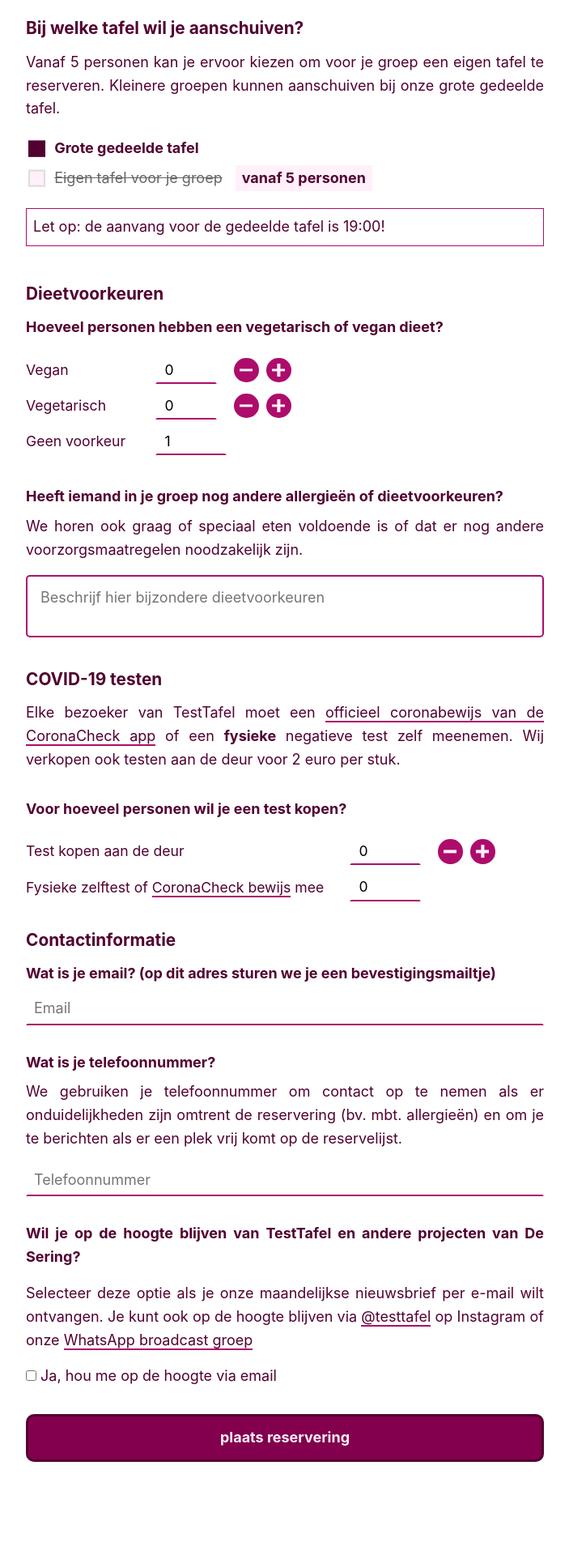
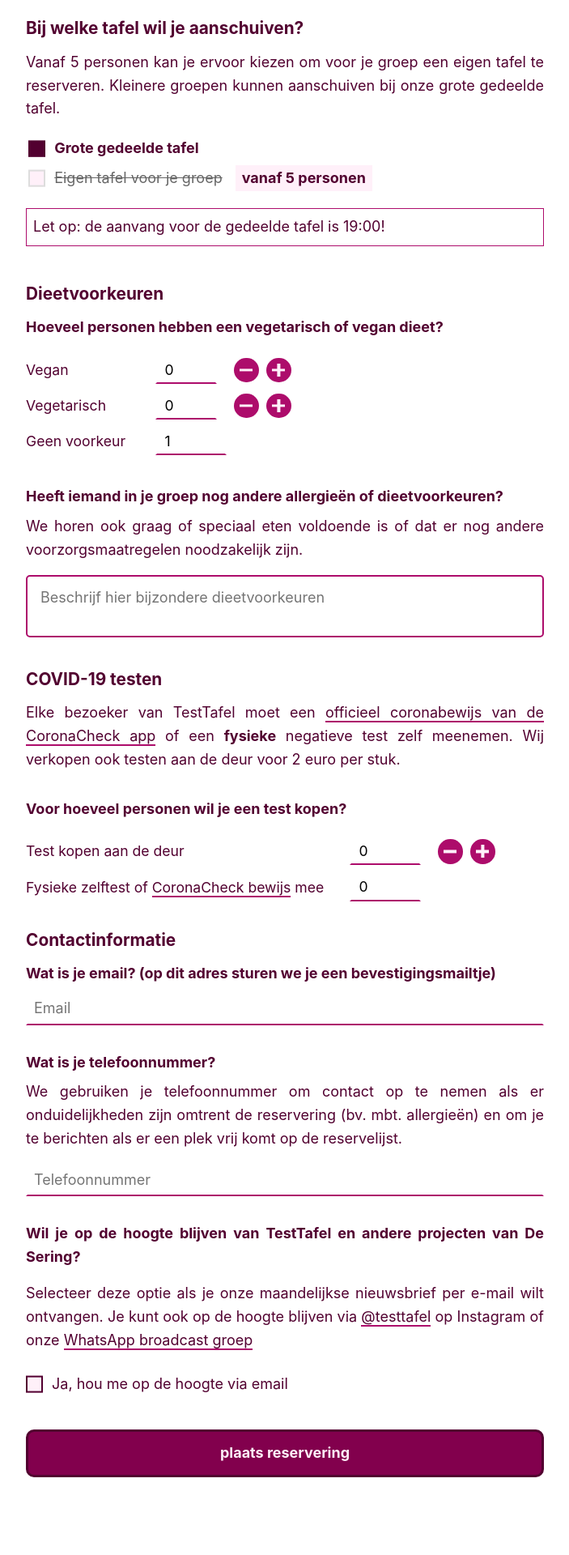
Before and after one commit to decoalitie/desering.org, a Jekyll site: the page built from testtafel/reserveren.html, in a window 1280 px wide. Shown: the part 682-2602 px from the top of the page at 81% size, without its empty margins (288-991 px from the left). Built offline with Jekyll 4.4.1, drawn with Linux system fonts in a browser that asks for light colours; some web fonts are replaced.

Commit message:
Customize checkbox

```diff
--- a/css/forms.css
+++ b/css/forms.css
@@ -91,10 +91,6 @@ form .warning strong {
   background: var(--purple-white);
 }
 
-/* .select-radio-list label:not(:last-child) { */
-  /* border-bottom: 1px solid var(--purple-dark); */
-/* } */
-
 .radio-list-dark-container .select-radio-list label:not(:last-child) {
   border-bottom: 1px solid var(--purple-white);
 }
@@ -107,6 +103,40 @@ form .warning strong {
   background: var(--purple-white);
   color: var(--purple-dark);
   font-weight: bold;
+}
+
+input[type="checkbox"] {
+  width: 0;
+  height: 0;
+  visibility: hidden;
+  display: block;
+}
+
+input[type="checkbox"] + label {
+  cursor: pointer;
+  padding: 0 0 0 2rem;
+  overflow: hidden;
+  position: relative;
+  line-height: 3rem;
+}
+
+input[type="checkbox"] + label:before {
+  box-sizing: border-box;
+  content: " ";
+  display: block;
+  position: absolute;
+  top: 50%;
+  left: 0;
+  width: 1.3rem;
+  height: 1.3rem;
+  transform: translate(0, -50%);
+  border: 2px solid var(--purple-dark);
+  background: var(--purple-white);
+  transition: background 0.3s ease-out;
+}
+
+input[type="checkbox"]:checked + label:before {
+  background: var(--purple-dark);
 }
 
 .appear-expand-height {
```
